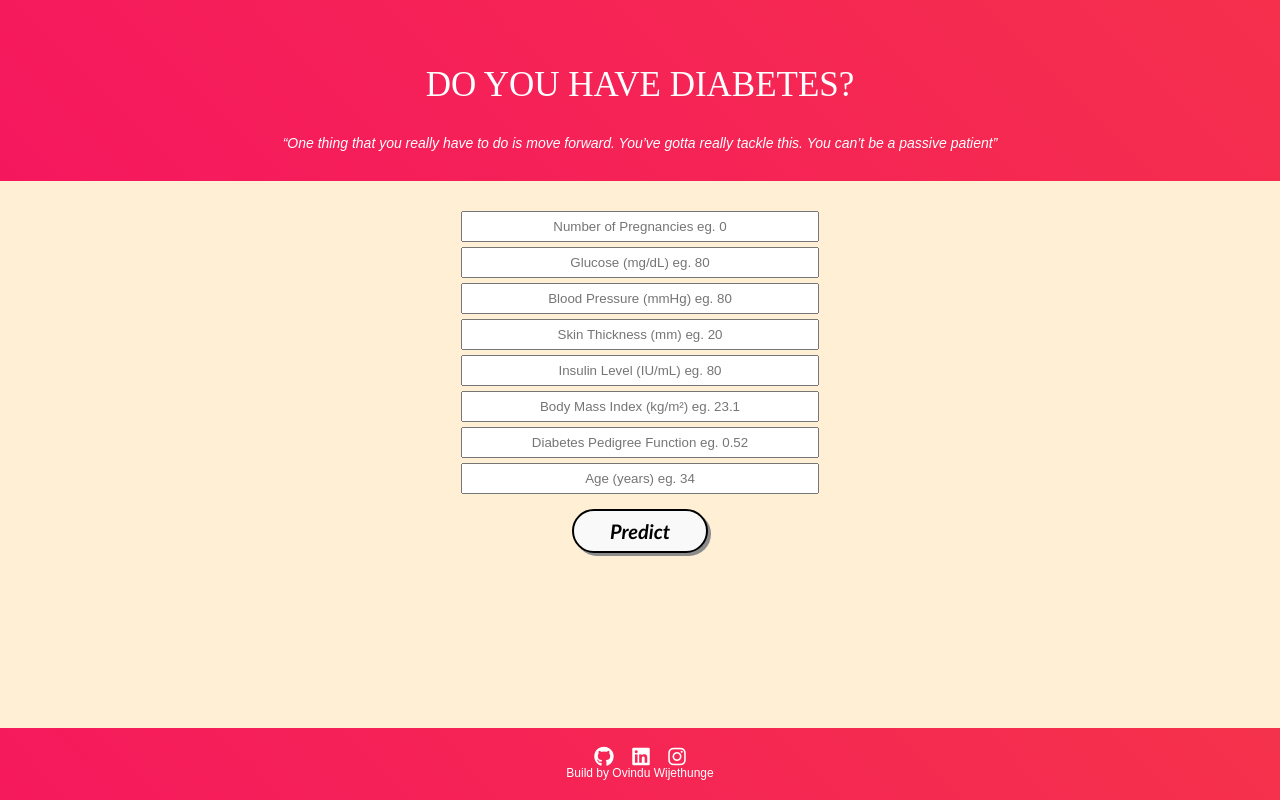
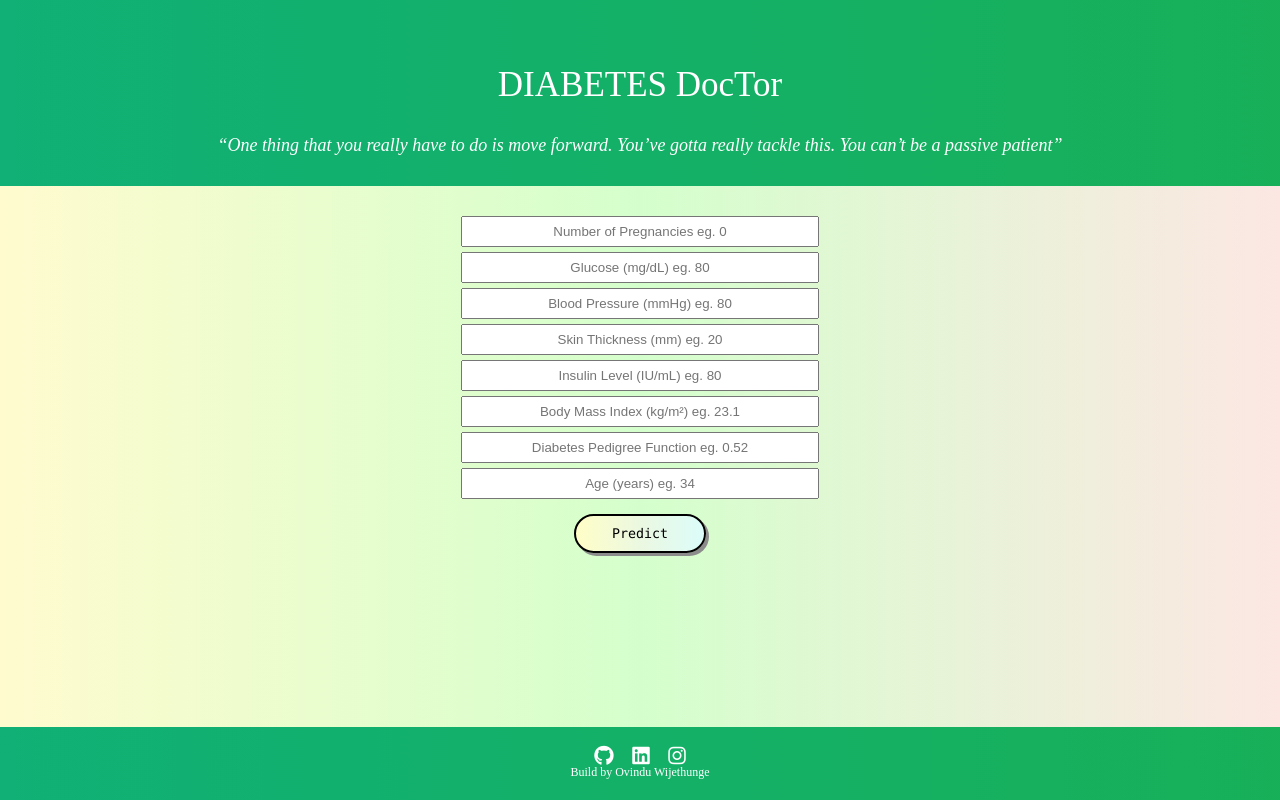
Before and after one commit to OvinduWijethunge/diabetes-Deployement, a Flask app: page / in a window 1280 px wide. Run offline with Flask 2, Linux system fonts and the light colour scheme; parts of the project's set-up code (start-up, migrations or seed data) failed here and were passed over; some libraries are stand-ins or nearby versions.

Commit message:
style changed

```diff
--- a/static/styles.css
+++ b/static/styles.css
@@ -18,7 +18,7 @@ body{
 .container{
     padding: 30px;
 	position: relative;
-	background: linear-gradient(45deg, #443B96, #F60B68, #F4483A);
+	background: linear-gradient(0.25turn, #0a78c7, #0bb089, #1eb040);
 	background-size: 500% 500%;
 	animation: change-gradient 10s ease-in-out infinite;
 }
@@ -48,14 +48,17 @@ body{
 .description p{
 	color: #ffffff;
     font-style: italic;
-    font-size: 14px;
+    font-size: 18px;
     margin: -5px 0 0;
 }
 
 /* Text Area */
 .ml-container{
-    margin: 30px 0;
+    //margin: 30px 0;
+    padding: 30px;
 	flex: 1 0 auto;
+    background: linear-gradient(0.25turn, #fffbcf, #d4ffcc, #fce7e3);
+
 }
 
 .form-input {
@@ -67,7 +70,7 @@ body{
 
 /* Predict Button */
 .my-cta-button{
-	background: #f9f9f9;
+	background: linear-gradient(0.25turn, #fffec7, #ebf8e1, #dcfcfa);
    	border: 2px solid #000000;
     border-radius: 1000px;
     box-shadow: 3px 3px #8c8c8c;
@@ -75,13 +78,13 @@ body{
     padding: 10px 36px;
     color: #000000;
     display: inline-block;
-   	font: italic bold 20px/1 "Calibri", sans-serif;
+   	font-family: "Lucida Console", "Courier New", monospace ;
     text-align: center;
 }
 
 .my-cta-button:hover{
-    color: #4d089a;
-    border: 2px solid #4d089a;
+    color: #000000;
+    border: 3px solid #4d089a;
 }
 
 .my-cta-button:active{
@@ -103,7 +106,7 @@ body{
 	flex-shrink: 0;
 	position: relative;
 	padding: 20px;
-	background: linear-gradient(45deg, #443B96, #F60B68, #F4483A);
+	background: linear-gradient(0.25turn, #0a78c7, #0bb089, #1eb040);
 	background-size: 500% 500%;
 	animation: change-gradient 10s ease-in-out infinite;
 }
@@ -112,6 +115,7 @@ body{
 	color: #ffffff;
 	margin: 0;
 	font-size: 12px;
+    font-family: Gabriola;
 }
 
 /* Result */
--- a/templates/index.html
+++ b/templates/index.html
@@ -10,13 +10,13 @@
         <link href="https://fonts.googleapis.com/css2?family=Pacifico&display=swap" rel="stylesheet">
     </head>
 
-    <body style="background-color:papayawhip;">
+    <body>
 
         <!-- Website Title -->
     	<div class="container">
-            <h2 class='container-heading'><span class="heading_font"><p style="font-family:fantasys">DO YOU HAVE DIABETES?</p></span></h2>
+            <h2 class='container-heading'><span class="heading_font"><p style="font-family:Lucida Sans Typewriter">DIABETES DocTor</p></span></h2>
             <div class='description'>
-    			<p>“One thing that you really have to do is move forward. You’ve gotta really tackle this. You can’t be a passive patient”</p>
+    			<p style="font-family:Goudy Old Style">“One thing that you really have to do is move forward. You’ve gotta really tackle this. You can’t be a passive patient”</p>
     		</div>
     	</div>
 
```
Also changed, not shown: templates/result.html (+6 -6 lines), static/diabetes.webp (deleted), static/no-diabetes.webp (deleted), static/sad.webp (added), static/scooby.webp (added).
